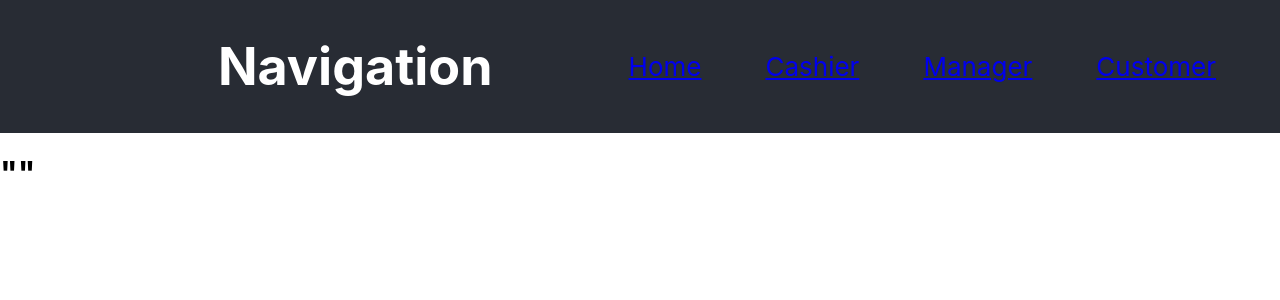
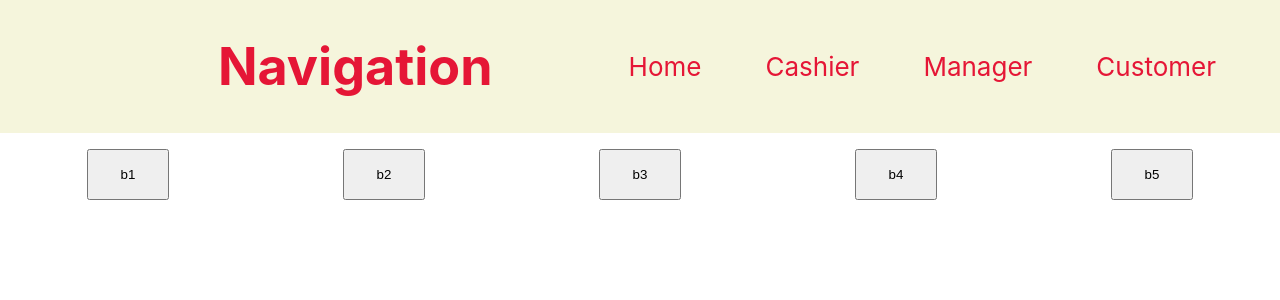
Before and after one commit to CSCE315-Spring23/Project3_Team_71, a React (Create React App) app in the folder client/: page /cashier in a window 1280 px wide. Shown: the top 300 px of the page. Built offline with nearby package versions, Linux system fonts and the light colour scheme; no server answers.

Commit message:
buttons and minor changes

```diff
--- a/client/src/css/App.css
+++ b/client/src/css/App.css
@@ -1,41 +1,3 @@
 .App {
     text-align: center;
 }
-
-.App-logo {
-    height: 40vmin;
-    pointer-events: none;
-}
-
-.App-header {
-    background-color: #282c34;
-    display: flex;
-    flex-direction: row;
-    align-items: center;
-    justify-content: flex-end;
-    font-size: calc(10px + 2vmin);
-    color: white;
-}
-
-.App-header > div {
-    margin: 0 2rem;
-}
-
-.App-link {
-    color: #61dafb;
-}
-
-p {
-    width: 50%;
-    margin: 0 auto;
-}
-
-ul {
-    display: flex;
-    flex-direction: row;
-    list-style: none;
-}
-
-ul > li > a {
-    margin: 0 2rem;
-}
--- /dev/null
+++ b/client/src/css/Cashier.css
@@ -0,0 +1,9 @@
+.button-row {
+    display: flex;
+    justify-content:space-around;
+}
+
+button {
+    padding: 1rem 2rem;
+    margin: 1rem;
+}
--- /dev/null
+++ b/client/src/css/Header.css
@@ -0,0 +1,30 @@
+.header {
+    background-color: #f5f5dc;
+    display: flex;
+    flex-direction: row;
+    align-items: center;
+    justify-content: flex-end;
+    font-size: calc(10px + 2vmin);
+    color: #e51636;
+}
+
+.header > div {
+    margin: 0 2rem;
+}
+
+p {
+    width: 50%;
+    margin: 0 auto;
+}
+
+ul {
+    display: flex;
+    flex-direction: row;
+    list-style: none;
+}
+
+ul > li > a {
+    margin: 0 2rem;
+    text-decoration: none;
+    color: #e51636;
+}
--- a/client/src/App.js
+++ b/client/src/pages/App.js
@@ -1,4 +1,4 @@
-import "./css/App.css";
+import "../css/App.css";
 import React, { useEffect, useState } from "react";
 
 function App() {
--- a/client/src/Header.js
+++ b/client/src/pages/Header.js
@@ -1,9 +1,10 @@
+import "../css/Header.css"
 import React from "react";
 
 const Header = () => {
     return (
         <div>
-            <header className="App-header">
+            <header className="header">
                 <div>
                     <h1>Navigation</h1>
                 </div>
--- a/client/src/cashier/Cashier.js
+++ b/client/src/pages/cashier/Cashier.js
@@ -1,5 +1,5 @@
 import React, { useEffect, useState } from "react";
-
+import "../../css/Cashier.css"
 
 const Cashier = () => {
     const [menu, setMenu] = useState("");
@@ -16,7 +16,15 @@ const Cashier = () => {
     }, []);
     return (
         <div>
-            <h1>{JSON.stringify(menu, null, 2)}</h1>
+            {/* <h1>{JSON.stringify(menu, null, 2)}</h1> */}
+
+            <div className="button-row">
+                <button>b1</button>
+                <button>b2</button>
+                <button>b3</button>
+                <button>b4</button>
+                <button>b5</button>
+            </div>
         </div>
     );
 };
```
Also changed, not shown: client/src/index.js (+4 -4 lines), client/src/pages/manager/Manager.js (renamed from client/src/manager/Manager.js).
